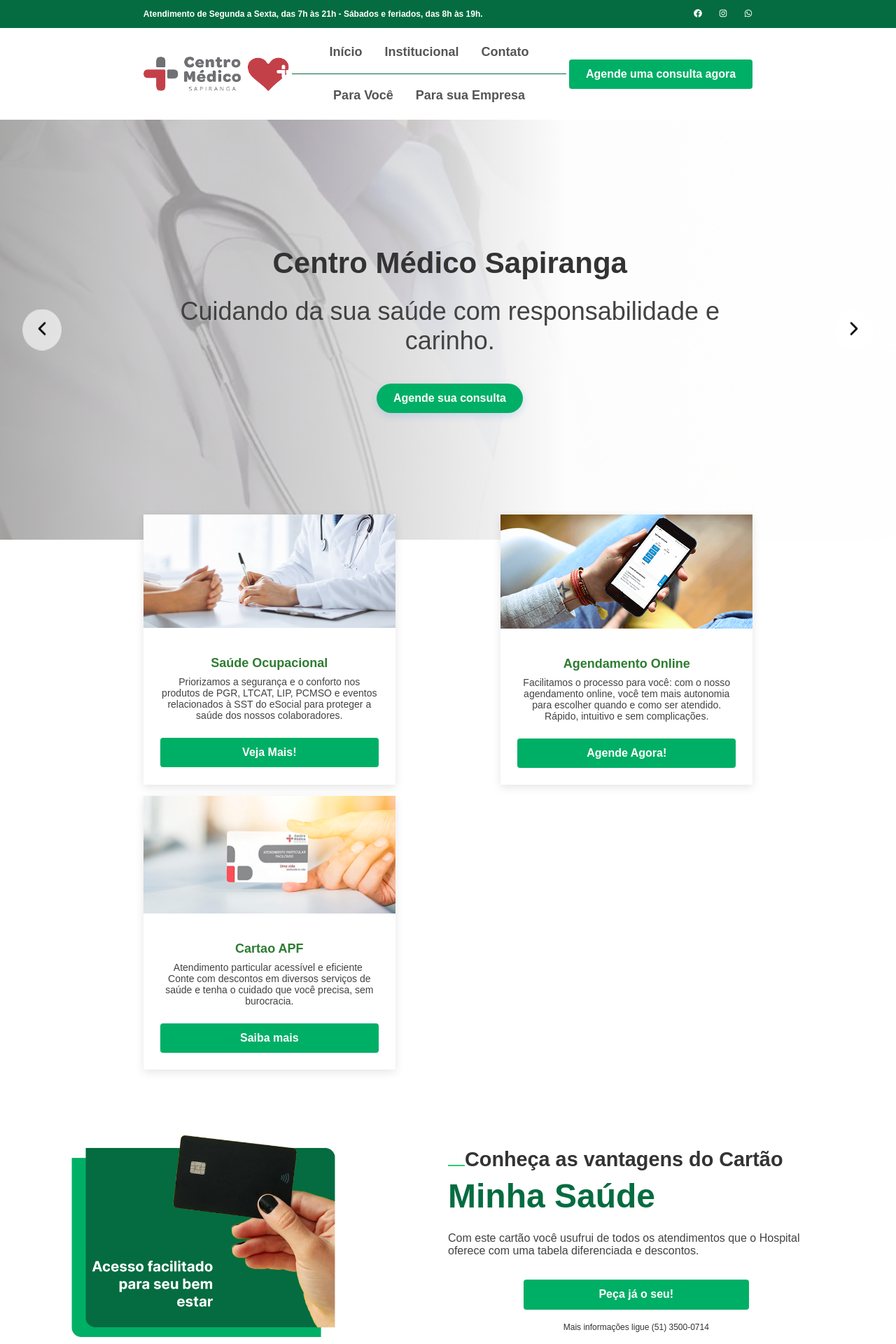
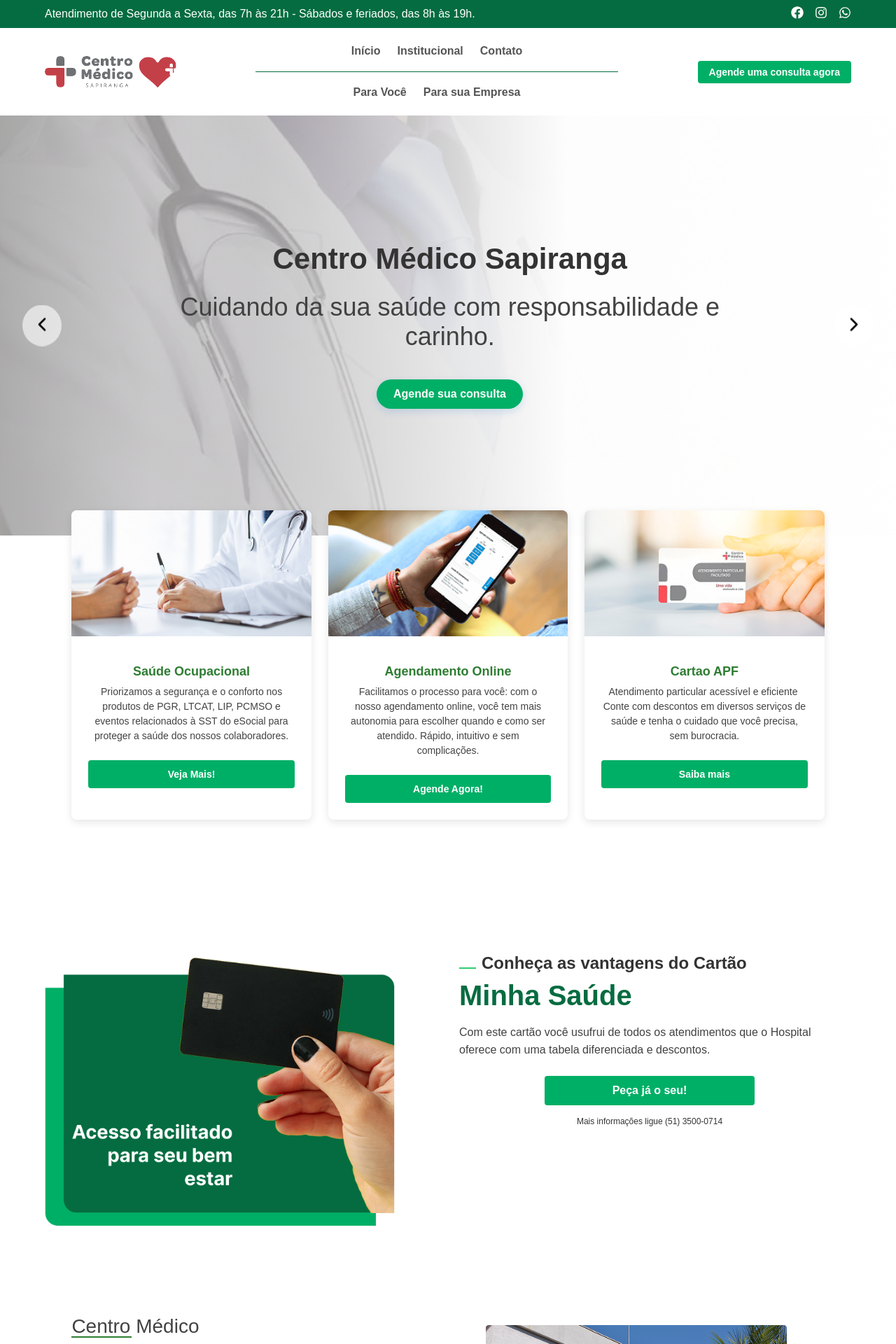
Before and after one commit to clovisantunes/cms, a React (Vite) app: page / in a window 1280 px wide. Shown: the top 1920 px of the page at 70% size. Built offline with nearby package versions, Linux system fonts and the light colour scheme.

Commit message:
Fix responsive

```diff
--- a/src/components/InfoCards/styles.module.scss
+++ b/src/components/InfoCards/styles.module.scss
@@ -3,52 +3,140 @@
 .cardsContainer {
   display: flex;
   justify-content: space-between;
-  gap: 1rem;
-  padding: 0 16%;
+  gap: 1.5rem;
+  padding: 0 8%;
   flex-wrap: wrap;
   margin-top: -36px;
   position: relative;
   z-index: 99;
-  @media (max-width: 768px) {
+
+  @media (max-width: 1024px) {
+    padding: 0 5%;
+    gap: 1.25rem;
+  }
+
+  @media (max-width: 780px) {
+    flex-direction: row;
+    justify-content: center;
+    gap: 1rem;
+    margin-top: -24px;
+  }
+
+  @media (max-width: 480px) {
     flex-direction: column;
     align-items: center;
+    gap: 1.5rem;
+    padding: 0 1rem;
+    margin-top: -16px;
   }
 }
 
 .card {
   background-color: #fff;
   box-shadow: 0 4px 12px rgba(0, 0, 0, 0.1);
-  width: 100%;
+  width: calc(33.333% - 1rem);
   max-width: 360px;
+  min-width: 280px;
   text-align: center;
   transition: transform 0.3s ease, box-shadow 0.3s ease;
+  border-radius: 8px;
+  overflow: hidden;
+
+  @media (max-width: 1024px) {
+    width: calc(50% - 0.75rem);
+    min-width: 240px;
+  }
+
+  @media (max-width: 780px) {
+    width: calc(50% - 0.5rem);
+    min-width: 220px;
+  }
+
+  @media (max-width: 480px) {
+    width: 100%;
+    max-width: 320px;
+  }
 
   &:hover {
     transform: translateY(-5px);
     box-shadow: 0 6px 16px rgba(0, 0, 0, 0.15);
   }
-  .cardContent{
+
+  .cardContent {
     width: 100%;
-    padding: 1.5rem;}
+    padding: 1.5rem;
+
+    @media (max-width: 780px) {
+      padding: 1.25rem;
+    }
+
+    @media (max-width: 480px) {
+      padding: 1.5rem 1rem;
+    }
+  }
+
   h3 {
     font-size: $font-size-text-xl;
     margin: 1rem 0 0.5rem;
     color: $color-cta-title;
+
+    @media (max-width: 1024px) {
+      font-size: $font-size-text-lg;
+      margin: 0.75rem 0 0.5rem;
+    }
+
+    @media (max-width: 480px) {
+      font-size: $font-size-text-md;
+    }
   }
 
   p {
     font-size: $font-size-text-md;
     color: $color-subtitle-text;
     margin-bottom: 1.5rem;
+    line-height: 1.5;
+
+    @media (max-width: 1024px) {
+      font-size: $font-size-text-sm;
+      margin-bottom: 1.25rem;
+    }
+
+    @media (max-width: 480px) {
+      font-size: $font-size-text-xl;
+      margin-bottom: 1rem;
+    }
   }
 
   button {
     width: 100%;
+    padding: 0.75rem;
+    font-size: $font-size-text-md;
+
+    @media (max-width: 1024px) {
+      padding: 0.65rem;
+      font-size: $font-size-text-sm;
+    }
+
+    @media (max-width: 480px) {
+      padding: 0.6rem;
+    }
   }
 }
 
 .cardImage {
   width: 100%;
-  height: auto;
+  height: 180px;
   object-fit: cover;
+
+  @media (max-width: 1024px) {
+    height: 160px;
+  }
+
+  @media (max-width: 780px) {
+    height: 140px;
+  }
+
+  @media (max-width: 480px) {
+    height: 150px;
+  }
 }
--- a/src/components/MinhaSaude/styles.module.scss
+++ b/src/components/MinhaSaude/styles.module.scss
@@ -4,97 +4,208 @@
   display: flex;
   align-items: center;
   justify-content: center;
-  padding: 7rem 8%;
+  padding: 4rem 5%;
   flex-wrap: wrap;
+  gap: 2rem;
 
-  @media (max-width: 768px) {
+  @media (max-width: 1024px) {
+    padding: 3rem 5%;
+  }
+
+  @media (max-width: 780px) {
     flex-direction: column;
     text-align: center;
+    padding: 2.5rem 5%;
+    gap: 1.5rem;
   }
-   a{
-    margin: 18px 0;
-    font-size: 12px;
+
+  @media (max-width: 480px) {
+    padding: 2rem 1rem;
+  }
+
+  a {
+    margin: 1rem 0;
+    font-size: 0.75rem;
     font-weight: 400;
+
     &:hover {
       text-decoration: underline;
       cursor: pointer;
     }
+
+    @media (max-width: 780px) {
+      margin: 0.75rem 0;
     }
   }
+}
+
 .reverse {
   flex-direction: row-reverse;
 
-  @media (max-width: 768px) {
+  @media (max-width: 780px) {
     flex-direction: column;
   }
 }
-.textItem{
+
+.textItem {
   display: flex;
   align-items: baseline;
+  gap: 0.5rem;
+
+  @media (max-width: 780px) {
+    justify-content: center;
   }
-.line{
+}
+
+.line {
   width: 24px;
   background-color: #2ecc71;
   height: 2px;
+  flex-shrink: 0;
 }
+
 .imageContainer {
   flex: 1;
   max-width: 50%;
   position: relative;
-    margin-top: -20%;
+  margin-top: -10%;
+  min-width: 300px;
+
+  @media (max-width: 1024px) {
+    margin-top: -5%;
+  }
+
+  @media (max-width: 780px) {
+    max-width: 100%;
+    margin-top: 0;
+    order: -1;
+    min-width: auto;
+  }
+
   img {
-    width: 70%;
+    width: 100%;
+    max-width: 500px;
     height: auto;
     border-radius: 12px;
+
+    @media (max-width: 780px) {
+      width: 80%;
+      margin: 0 auto;
+    }
+
+    @media (max-width: 480px) {
+      width: 100%;
+    }
   }
 }
 
 .textContainer {
   flex: 1;
   max-width: 600px;
+  padding: 0 1rem;
+
+  @media (max-width: 780px) {
+    max-width: 100%;
+    padding: 0;
+  }
 
   h2 {
-    font-size: 1.8rem;
+    font-size: 1.5rem;
     color: $color-title-text;
     margin-bottom: 0.5rem;
+
+    @media (max-width: 1024px) {
+      font-size: 1.3rem;
+    }
+
+    @media (max-width: 480px) {
+      font-size: 1.2rem;
+    }
   }
 
   h1 {
-    font-size: 2.5rem;
+    font-size: 2rem;
     color: $color-title-text;
-    margin-bottom: 1.5rem;
+    margin-bottom: 1rem;
+    line-height: 1.2;
+
+    @media (max-width: 1024px) {
+      font-size: 1.8rem;
+    }
+
+    @media (max-width: 480px) {
+      font-size: 1.6rem;
+    }
 
     span {
       color: #046C40;
       font-weight: bold;
-      font-size: 3rem;
+      font-size: 2.5rem;
+
+      @media (max-width: 1024px) {
+        font-size: 2.2rem;
+      }
+
+      @media (max-width: 480px) {
+        font-size: 2rem;
+      }
     }
   }
 
   p {
-    font-size: 16px;
+    font-size: 1rem;
     color: $color-subtitle-text;
-    margin-bottom: 2rem;
+    margin-bottom: 1.5rem;
+    line-height: 1.6;
+    text-align: left;
+
+    @media (max-width: 780px) {
       text-align: center;
-
-    @media (min-width: 769px) {
-      text-align: left;
+      font-size: 0.95rem;
     }
 
+    @media (max-width: 480px) {
+      font-size: 0.9rem;
+      margin-bottom: 1.25rem;
+    }
   }
 
   button {
-    padding: 0.8rem 2rem;
+    padding: 0.75rem 1.5rem;
     font-size: 1rem;
+    min-width: 180px;
+
+    @media (max-width: 780px) {
+      padding: 0.65rem 1.25rem;
+      font-size: 0.95rem;
+    }
+
+    @media (max-width: 480px) {
+      padding: 0.6rem 1rem;
+      min-width: 160px;
     }
   }
-.centerItems{
+}
+
+.centerItems {
   display: flex;
   align-items: center;
   justify-content: center;
   flex-direction: column;
   text-align: center;
+  width: 100%;
 }
-.buttonCard{
+
+.buttonCard {
   width: 60%;
+  max-width: 300px;
+
+  @media (max-width: 780px) {
+    width: 70%;
   }
+
+  @media (max-width: 480px) {
+    width: 80%;
+    max-width: 250px;
+  }
+}
--- a/src/components/Navbar/styles.module.scss
+++ b/src/components/Navbar/styles.module.scss
@@ -20,18 +20,19 @@
   opacity: 0;
   transition: all 0.2s ease-out;
   box-shadow: 0 2px 10px rgba(0, 0, 0, 0.1);
-z-index: 1000;
+  z-index: 1000;
+
   &.visible {
     transform: translateY(0);
     opacity: 1;
   }
 
   .navbarmain {
-    padding: 0.5rem 16%;
-    justify-content: space-around;
+    padding: 0.5rem 5%;
+    justify-content: space-between;
 
     .logo img {
-      max-height: 40px;
+      max-height: 35px;
     }
   }
 }
@@ -42,50 +43,71 @@
   display: flex;
   justify-content: space-between;
   align-items: center;
-  padding: 0 16%;
+  padding: 0 5%;
   background-color: $color-primary-bg;
   color: $color-on-white-bg;
-  font-size: $font-size-text-sm;
+  font-size: $font-size-text-xl;
+
+  @media (max-width: 600px) {
+    font-size: $font-size-text-md;
+  }
 }
 
 .socials {
   display: flex;
-  gap: 1.5rem;
+  gap: 1rem;
 
   button {
     color: $color-on-white-bg;
-    font-size: $font-size-text-lg;
+    font-size: $font-size-text-md;
     transition: color 0.3s ease;
     background: none;
+
     svg {
-      width: 24px;
-      height: 24px;
+      width: 20px;
+      height: 20px;
     }
 
     &:hover {
       color: $color-hover-text;
     }
   }
+
+  @media (max-width: 600px) {
+    gap: 0.75rem;
+  }
 }
 
 .workinghours {
-  font-size: $font-size-text-sm;
-  font-weight: bold;
+  font-size: 16px;
+  font-weight: 400;
+
+  @media (max-width: 600px) {
+    font-size: $font-size-text-xl;
+  }
 }
 
 .navbarmain {
   display: flex;
   justify-content: space-between;
   align-items: center;
-  padding: 1rem 16%;
+  padding: 1rem 5%;
   background-color: $color-on-white-bg;
+
+  @media (max-width: 780px) {
+    padding: 0.75rem 5%;
+  }
 }
 
 .logo {
   img {
     height: auto;
-    max-height: 50px;
+    max-height: 45px;
     transition: all 0.3s ease;
+
+    @media (max-width: 780px) {
+      max-height: 40px;
+    }
   }
 }
 
@@ -95,25 +117,38 @@
   gap: 0.5rem;
   position: relative;
   width: 45%;
+
+  @media (max-width: 780px) {
+    display: none;
+  }
 }
 
 .compactNav {
   display: flex;
-  gap: 2rem;
+  gap: 1.5rem;
 
   button {
     text-decoration: none;
     color: $color-link-text;
-    font-size: $font-size-text-lg;
+    font-size: $font-size-text-md;
     white-space: nowrap;
     font-weight: bold;
     transition: color 0.3s ease;
-     background: none;
+    background: none;
     border: none;
+
     &:hover {
       color: $color-hover-text;
       cursor: pointer;
     }
+
+    @media (max-width: 780px) {
+      font-size: $font-size-text-sm;
+    }
+  }
+
+  @media (max-width: 780px) {
+    gap: 1rem;
   }
 }
 
@@ -122,44 +157,77 @@
   background-color: $color-primary-bg;
   width: 100%;
   margin: 0.25rem 0;
+
+  @media (max-width: 780px) {
+    display: none;
+  }
 }
 
 .navRow {
   display: flex;
   justify-content: center;
-  gap: 2rem;
+  gap: 1.5rem;
 
   button {
     text-decoration: none;
     color: $color-link-text;
-    font-size: $font-size-text-xl;
+    font-size: $font-size-text-lg;
     transition: color 0.3s ease;
     white-space: nowrap;
     padding: 0.5rem 0;
     font-weight: bold;
-        background: none;
+    background: none;
     border: none;
+
     &:hover {
       color: $color-hover-text;
       cursor: pointer;
     }
+
+    @media (max-width: 780px) {
+      font-size: $font-size-text-md;
+    }
+  }
+
+  @media (max-width: 780px) {
+    gap: 1rem;
   }
 }
 
 .ctabutton {
   button {
-    padding: 0.75rem 1.5rem;
+    padding: 0.5rem 1rem;
     background-color: $color-bg-button;
     color: $color-on-white-bg;
     border: none;
     border-radius: 4px;
-    font-size: $font-size-text-lg;
+    font-size: $font-size-text-md;
     cursor: pointer;
     transition: all 0.3s ease;
     white-space: nowrap;
-    font-weight:  600;
+    font-weight: 600;
+
     &:hover {
       background-color: darken($color-bg-button, 10%);
     }
+
+    @media (max-width: 780px) {
+      font-size: $font-size-text-sm;
+      padding: 0.4rem 0.8rem;
+    }
   }
 }
+
+// Mobile menu toggle button (add this if you don't have it)
+.mobileMenuToggle {
+  display: none;
+  background: none;
+  border: none;
+  font-size: $font-size-text-xl;
+  color: $color-link-text;
+  cursor: pointer;
+
+  @media (max-width: 780px) {
+    display: block;
+  }
+}
--- a/src/pages/Institucional/index.tsx
+++ b/src/pages/Institucional/index.tsx
@@ -128,7 +128,7 @@
                 title="Um espaço completo, criado para cuidar de você"
                     subtitle="No Centro Médico Sapiranga, unimos tecnologia, conforto e atendimento humanizado para oferecer uma experiência de saúde que vai além das expectativas. Aqui, você encontra não apenas estrutura, mas um ambiente pensado para acolher, escutar e cuidar com dedicação.
 Estamos prontos para estar ao seu lado em todos os momentos, porque para nós, cuidar da sua saúde é mais do que um compromisso — é a nossa missão.
-                </h3>"
+                "
                 />
 
             </div>
```
Also changed, not shown: src/components/Cards/styles.module.scss (+46 -7 lines), src/components/UI/SectionNav/styles.module.scss (+58 -15 lines), src/components/UI/Texts/styles.module.scss (+44 -10 lines), src/pages/Contato/index.tsx (+8 -0 lines), src/assets/Group 10.png (added). Lines whose indentation alone changed are shown as unchanged.
